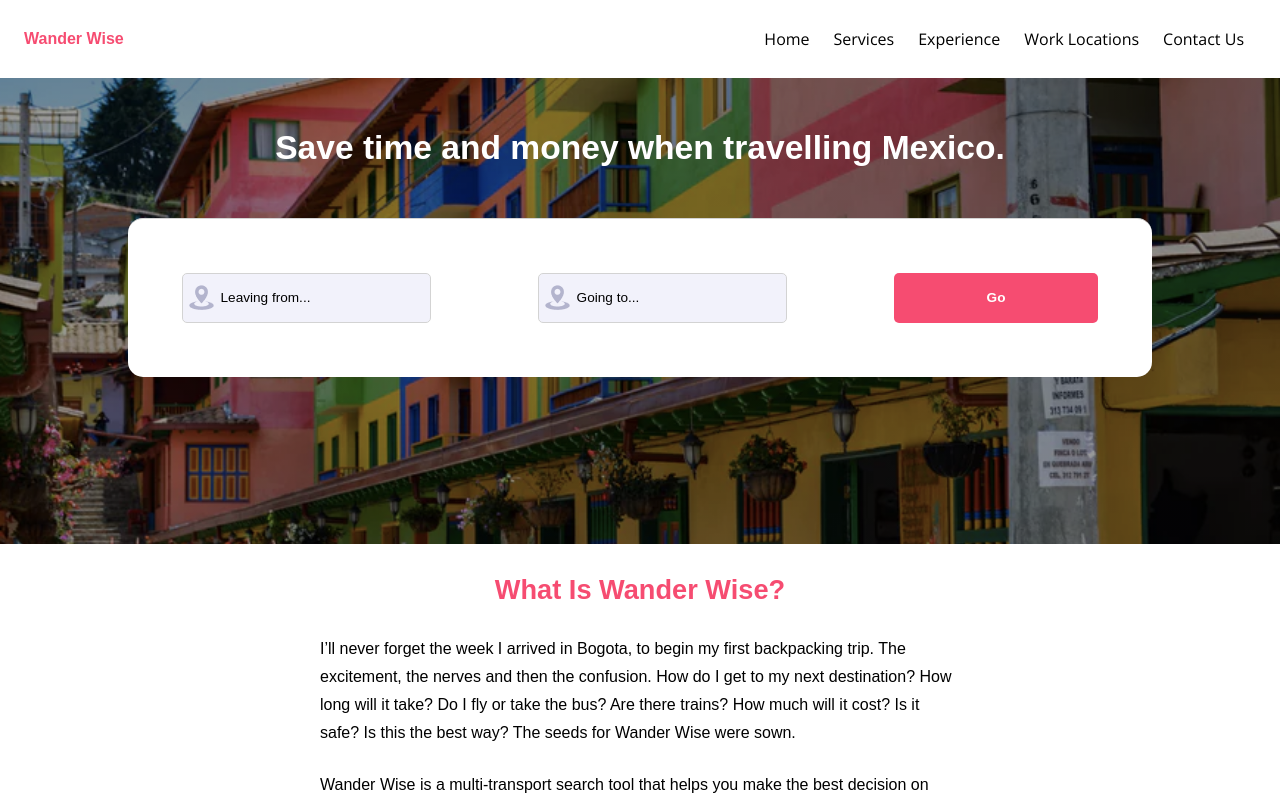
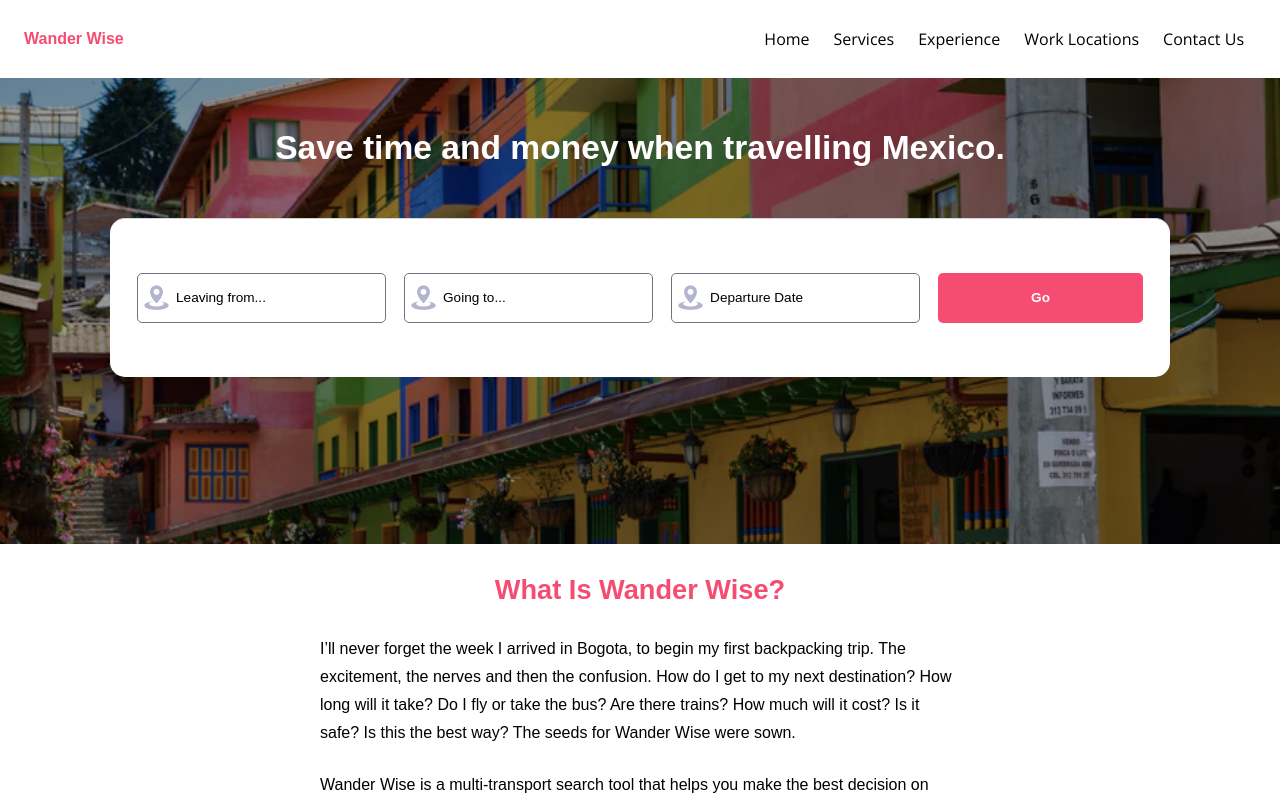
Before and after one commit to matthall8/wanderwise, a Next.js app: page / in a window 1280 px wide. Shown: the top 800 px of the page. Built offline with nearby package versions, Linux system fonts and the light colour scheme; a web font is replaced by a local one.

Commit message:
Added date and changed stlying of boxes

```diff
--- a/src/components/SelectBox/SelectBox.style.js
+++ b/src/components/SelectBox/SelectBox.style.js
@@ -3,10 +3,10 @@ import styled from "styled-components";
 export const StyledSelectBox = styled.select`
     appearance: none;
     width: 249px;
-    background: #F2F2FB url("images/place_icon.png") no-repeat padding-box 5px center;
+    background: #FFF url("images/place_icon.png") no-repeat padding-box 5px center;
     padding: 16px 38px;
     border-radius: 5px;
-    border: #D3D3D3 1px solid;
+    border: #727483 1px solid;
     margin: 18px auto;
     font-size:0.85rem;
     font-family: 'Muli',sans-serif
--- a/src/components/TripSearchBox/TripSearchBox.js
+++ b/src/components/TripSearchBox/TripSearchBox.js
@@ -8,6 +8,7 @@ const TripSearchBox = () => {
     <TripSearchBoxWrapper>
         <SelectBox initialValue="Leaving from..." />
         <SelectBox initialValue="Going to..."/>
+        <SelectBox initialValue="Departure Date"/>
         <Button value="Go"></Button>
     </TripSearchBoxWrapper>
   );
--- a/src/components/TripSearchBox/TripSearchBox.style.js
+++ b/src/components/TripSearchBox/TripSearchBox.style.js
@@ -11,6 +11,7 @@ export const TripSearchBoxWrapper = styled.section`
         width: 80%;
         display: flex;
         justify: space-between;
-        padding: 36px 0px;
+        padding: 36px 18px;
+        flex-wrap: wrap;
     }
 `
```
